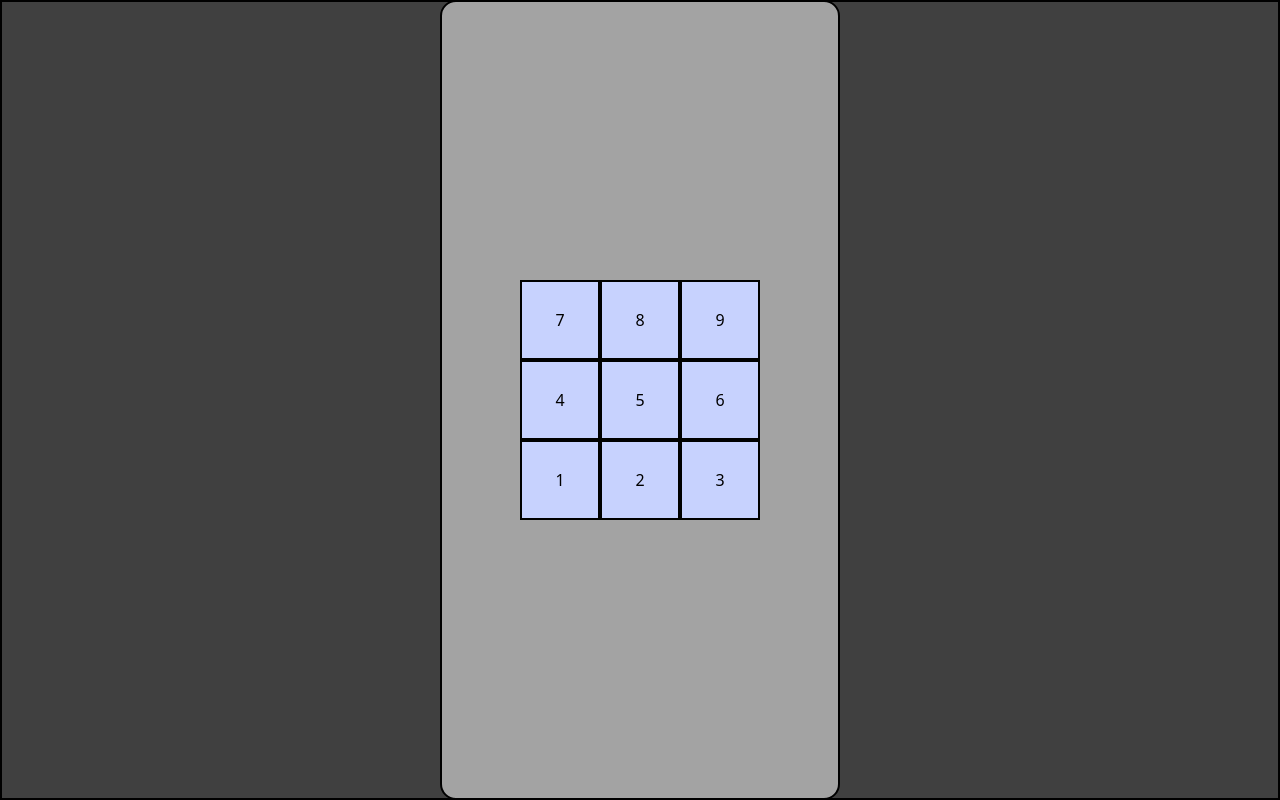
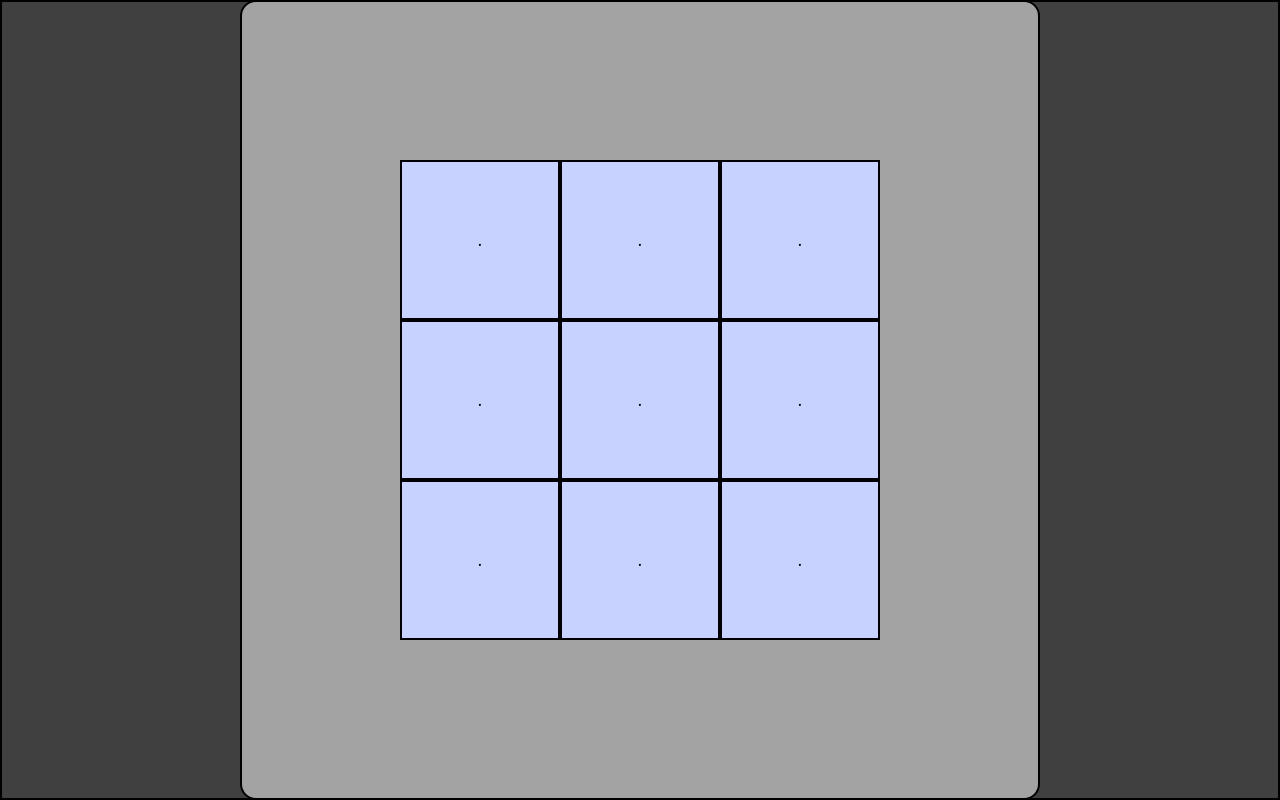
Before and after one commit to EGN0dev/Pet-projects, a Vue app: page /tictactoe in a window 1280 px wide. Built offline with nearby package versions, Linux system fonts and the light colour scheme.

Commit message:
added tic tac toe game

```diff
--- a/src/petProjects/calculator.vue
+++ b/src/petProjects/calculator.vue
@@ -107,9 +107,6 @@ export default defineComponent({
      }
     }
 
-      const resultMaxLenght = (result:string) => {
-
-      }
 
       const zero = () => {if (result.value != '0'){result.value += '0'}}
       const one = () => result.value += '1'
--- a/src/petProjects/tictactoe.vue
+++ b/src/petProjects/tictactoe.vue
@@ -1,47 +1,153 @@
 <script lang="ts">
-
 import { defineComponent,ref } from 'vue';
-
 
 export default defineComponent ({
     setup(){
-        const buttonsColor = ref <string>("border-black border-2  w-20 h-20 bg-indigo-200 relative")
+        const buttonsColor = ref <string>("border-black border-2  w-40 h-40 bg-indigo-200 relative ")
 
+        const cageNum1 = ref <boolean> (false)
+        const cageNum2 = ref <boolean> (false)
+        const cageNum3 = ref <boolean> (false)
+        const cageNum4 = ref <boolean> (false)
+        const cageNum5 = ref <boolean> (false)
+        const cageNum6 = ref <boolean> (false)
+        const cageNum7 = ref <boolean> (false)
+        const cageNum8 = ref <boolean> (false)
+        const cageNum9 = ref <boolean> (false)
+        const playerOneTwo = ref <boolean>(false)
+        const someoneWon = ref <boolean>(false)
 
-        return {buttonsColor }
+        const buttonsDisabler1 = ref <boolean>(false)
+        const buttonsDisabler2 = ref <boolean>(false)
+        const buttonsDisabler3 = ref <boolean>(false)
+        const buttonsDisabler4 = ref <boolean>(false)
+        const buttonsDisabler5 = ref <boolean>(false)
+        const buttonsDisabler6 = ref <boolean>(false)
+        const buttonsDisabler7 = ref <boolean>(false)
+        const buttonsDisabler8 = ref <boolean>(false)
+        const buttonsDisabler9 = ref <boolean>(false)
+
+        const resultCageNum1 = ref <string>('.')
+        const resultCageNum2 = ref <string>('.')
+        const resultCageNum3 = ref <string>('.')
+        const resultCageNum4 = ref <string>('.')
+        const resultCageNum5 = ref <string>('.')
+        const resultCageNum6 = ref <string>('.')
+        const resultCageNum7 = ref <string>('.')
+        const resultCageNum8 = ref <string>('.')
+        const resultCageNum9 = ref <string>('.')
+
+        const cageNumFunc1 = () => {cageNum1.value = true; if (playerOneTwo.value==false){resultCageNum1.value = 'x';buttonsDisabler1.value = true;playerOneTwo.value=true;} else{resultCageNum1.value = 'o';buttonsDisabler1.value = true;playerOneTwo.value=false};whoWins()}
+        const cageNumFunc2 = () => {cageNum2.value = true; if (playerOneTwo.value==false){resultCageNum2.value = 'x';buttonsDisabler2.value = true;playerOneTwo.value=true;} else{resultCageNum2.value = 'o';buttonsDisabler2.value = true;playerOneTwo.value=false};whoWins()}
+        const cageNumFunc3 = () => {cageNum3.value = true; if (playerOneTwo.value==false){resultCageNum3.value = 'x';buttonsDisabler3.value = true;playerOneTwo.value=true;} else{resultCageNum3.value = 'o';buttonsDisabler3.value = true;playerOneTwo.value=false};whoWins()}
+        const cageNumFunc4 = () => {cageNum4.value = true; if (playerOneTwo.value==false){resultCageNum4.value = 'x';buttonsDisabler4.value = true;playerOneTwo.value=true;} else{resultCageNum4.value = 'o';buttonsDisabler4.value = true;playerOneTwo.value=false};whoWins()}
+        const cageNumFunc5 = () => {cageNum5.value = true; if (playerOneTwo.value==false){resultCageNum5.value = 'x';buttonsDisabler5.value = true;playerOneTwo.value=true;} else{resultCageNum5.value = 'o';buttonsDisabler5.value = true;playerOneTwo.value=false};whoWins()}
+        const cageNumFunc6 = () => {cageNum6.value = true; if (playerOneTwo.value==false){resultCageNum6.value = 'x';buttonsDisabler6.value = true;playerOneTwo.value=true;} else{resultCageNum6.value = 'o';buttonsDisabler6.value = true;playerOneTwo.value=false};whoWins()}
+        const cageNumFunc7 = () => {cageNum7.value = true; if (playerOneTwo.value==false){resultCageNum7.value = 'x';buttonsDisabler7.value = true;playerOneTwo.value=true;} else{resultCageNum7.value = 'o';buttonsDisabler7.value = true;playerOneTwo.value=false};whoWins()}
+        const cageNumFunc8 = () => {cageNum8.value = true; if (playerOneTwo.value==false){resultCageNum8.value = 'x';buttonsDisabler8.value = true;playerOneTwo.value=true;} else{resultCageNum8.value = 'o';buttonsDisabler8.value = true;playerOneTwo.value=false};whoWins()}
+        const cageNumFunc9 = () => {cageNum9.value = true; if (playerOneTwo.value==false){resultCageNum9.value = 'x';buttonsDisabler9.value = true;playerOneTwo.value=true;} else{resultCageNum9.value = 'o';buttonsDisabler9.value = true;playerOneTwo.value=false};whoWins()}
+
+        const whoWins = () => {
+
+          setTimeout(() => {
+
+          if (resultCageNum1.value === 'x' && resultCageNum2.value === 'x' && resultCageNum3.value === 'x' ||
+              resultCageNum4.value === 'x' && resultCageNum5.value === 'x' && resultCageNum6.value === 'x' ||
+              resultCageNum7.value === 'x' && resultCageNum8.value === 'x' && resultCageNum9.value === 'x' ||
+
+              resultCageNum1.value === 'x' && resultCageNum4.value === 'x' && resultCageNum7.value === 'x' ||
+              resultCageNum2.value === 'x' && resultCageNum5.value === 'x' && resultCageNum8.value === 'x' ||
+              resultCageNum3.value === 'x' && resultCageNum6.value === 'x' && resultCageNum9.value === 'x' ||
+
+              resultCageNum1.value === 'x' && resultCageNum5.value === 'x' && resultCageNum9.value === 'x'||
+              resultCageNum3.value === 'x' && resultCageNum5.value === 'x' && resultCageNum7.value === 'x'
+              )
+
+             {
+
+              someoneWon.value = true
+
+                if (confirm('Won player x! Try again?')) {location.reload()} else {alert('Fuck you then. Reload page yourself.');}
+
+                buttonsDisabler1.value=true
+                buttonsDisabler2.value=true
+                buttonsDisabler3.value=true
+                buttonsDisabler4.value=true
+                buttonsDisabler5.value=true
+                buttonsDisabler6.value=true
+                buttonsDisabler7.value=true
+                buttonsDisabler8.value=true
+                buttonsDisabler9.value=true
+
+             }
+
+             else if (resultCageNum1.value === 'o' && resultCageNum2.value === 'o' && resultCageNum3.value === 'o' ||
+                      resultCageNum4.value === 'o' && resultCageNum5.value === 'o' && resultCageNum6.value === 'o' ||
+                      resultCageNum7.value === 'o' && resultCageNum8.value === 'o' && resultCageNum9.value === 'o' ||
+
+                      resultCageNum1.value === 'o' && resultCageNum4.value === 'o' && resultCageNum7.value === 'o' ||
+                      resultCageNum2.value === 'o' && resultCageNum5.value === 'o' && resultCageNum8.value === 'o' ||
+                      resultCageNum3.value === 'o' && resultCageNum6.value === 'o' && resultCageNum9.value === 'o' ||
+
+                      resultCageNum1.value === 'o' && resultCageNum5.value === 'o' && resultCageNum9.value === 'o'||
+                      resultCageNum3.value === 'o' && resultCageNum5.value === 'o' && resultCageNum7.value === 'o'
+              )
+
+             {
+                someoneWon.value = true
+
+                if (confirm('Won player o! Try again?')) {location.reload()} else {alert('Fuck you then. Reload page yourself.');}
+
+                buttonsDisabler1.value=true
+                buttonsDisabler2.value=true
+                buttonsDisabler3.value=true
+                buttonsDisabler4.value=true
+                buttonsDisabler5.value=true
+                buttonsDisabler6.value=true
+                buttonsDisabler7.value=true
+                buttonsDisabler8.value=true
+                buttonsDisabler9.value=true
+
+             } else if ((cageNum1.value&&cageNum2.value&&cageNum3.value&&cageNum4.value&&cageNum5.value&&cageNum6.value&&cageNum7.value&&cageNum8.value&&cageNum9.value)&&someoneWon.value==false)
+             {
+               if (confirm('This is a draw! Try again?')) {location.reload()} else {alert('Fuck you then. Reload page yourself.');};
+
+                buttonsDisabler1.value=true
+                buttonsDisabler2.value=true
+                buttonsDisabler3.value=true
+                buttonsDisabler4.value=true
+                buttonsDisabler5.value=true
+                buttonsDisabler6.value=true
+                buttonsDisabler7.value=true
+                buttonsDisabler8.value=true
+                buttonsDisabler9.value=true
+              }
+          }, 1)
+
+      }
+        return {buttonsColor,buttonsDisabler1,buttonsDisabler2,buttonsDisabler3,buttonsDisabler4,buttonsDisabler5,buttonsDisabler6,buttonsDisabler7,buttonsDisabler8,buttonsDisabler9,whoWins,cageNumFunc1,cageNumFunc2,cageNumFunc3,cageNumFunc4,cageNumFunc5,cageNumFunc6,cageNumFunc7,cageNumFunc8,cageNumFunc9,
+        resultCageNum1,resultCageNum2,resultCageNum3,resultCageNum4,resultCageNum5,resultCageNum6,resultCageNum7,resultCageNum8,resultCageNum9}
     }
 })
-
-
-
-
-
 
 </script>
 
 <template>
 
 <div class="border-black border-2  w-screen h-screen bg-neutral-700 flex items-center justify-center">
-
-<div class="border-black border-2 rounded-2xl bg-neutral-400 h-[800px] w-[400px] flex items-center justify-center">
-
-
+  <div class="border-black border-2 rounded-2xl bg-neutral-400 h-[800px] w-[800px] flex items-center justify-center">
       <div class="display: grid grid grid-cols-3 ">
-
-        <div > <button :class="buttonsColor" >7</button> </div>
-        <div> <button :class="buttonsColor" >8</button> </div>
-        <div> <button :class="buttonsColor" >9</button> </div>
-        <div> <button :class="buttonsColor" >4</button> </div>
-        <div> <button :class="buttonsColor" >5</button> </div>
-        <div> <button :class="buttonsColor"> 6</button> </div>
-        <div> <button :class="buttonsColor">1</button> </div>
-        <div> <button :class="buttonsColor" >2</button> </div>
-        <div> <button :class="buttonsColor"  >3</button> </div>
-
-
+        <div> <button :disabled='buttonsDisabler1' :class="buttonsColor" @click="cageNumFunc1" >{{ resultCageNum1 }}</button> </div>
+        <div> <button :disabled='buttonsDisabler2' :class="buttonsColor" @click="cageNumFunc2" >{{ resultCageNum2 }}</button> </div>
+        <div> <button :disabled='buttonsDisabler3' :class="buttonsColor" @click="cageNumFunc3" >{{ resultCageNum3 }}</button> </div>
+        <div> <button :disabled='buttonsDisabler4' :class="buttonsColor" @click="cageNumFunc4" >{{ resultCageNum4 }}</button> </div>
+        <div> <button :disabled='buttonsDisabler5' :class="buttonsColor" @click="cageNumFunc5" >{{ resultCageNum5 }}</button> </div>
+        <div> <button :disabled='buttonsDisabler6' :class="buttonsColor" @click="cageNumFunc6" >{{ resultCageNum6 }}</button> </div>
+        <div> <button :disabled='buttonsDisabler7' :class="buttonsColor" @click="cageNumFunc7" >{{ resultCageNum7 }}</button> </div>
+        <div> <button :disabled='buttonsDisabler8' :class="buttonsColor" @click="cageNumFunc8" >{{ resultCageNum8 }}</button> </div>
+        <div> <button :disabled='buttonsDisabler9' :class="buttonsColor" @click="cageNumFunc9" >{{ resultCageNum9 }}</button> </div>
       </div>
   </div>
 </div>
 
-
 </template>
```
